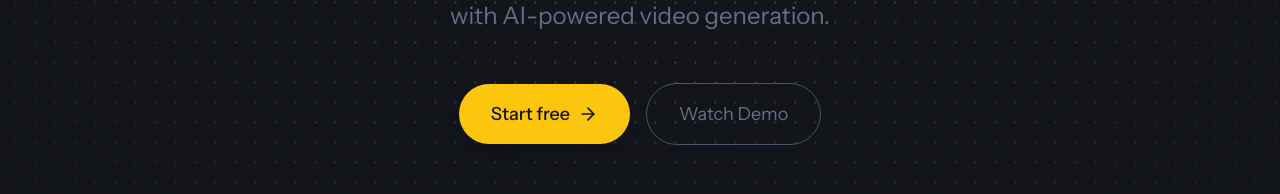
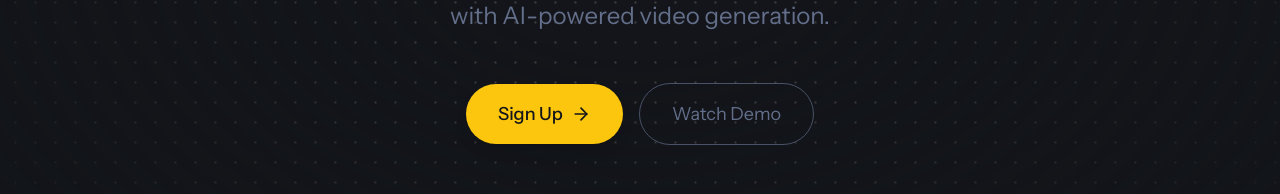
Before and after one commit to Vibe-Editor/home, a Next.js app: page / in a window 1280 px wide. Shown: the part 453-647 px from the top of the page. Built offline with nearby package versions, Linux system fonts and the light colour scheme.

Commit message:
added stripe_2

```diff
--- a/src/app/page.tsx
+++ b/src/app/page.tsx
@@ -289,7 +289,7 @@ function HomePage() {
               whileTap={{ scale: 0.95 }}
               transition={{ type: "spring", stiffness: 400, damping: 17 }}
             >
-              Start free
+              Sign Up
               <motion.div whileHover={{ x: 4 }} transition={{ type: "spring", stiffness: 400, damping: 17 }}>
                 <ArrowRight size={20} />
               </motion.div>
--- a/src/app/signup/page.tsx
+++ b/src/app/signup/page.tsx
@@ -259,7 +259,7 @@ export default function SignupPage() {
                         disabled={isSubmitting || !formData.fullName || !formData.email || !formData.useCase || !formData.teamSize || !formData.role}
                         onClick={handleStripe}
                       >
-                        {isSubmitting ? "Redirecting to Payment..." : <>Pay with Stripe <ArrowRight size={18} className="inline ml-2" /></>}
+                        {isSubmitting ? "Redirecting to Payment..." : <>Pay with Stripe</>}
                       </button>
                       <button
                         type="button"
```
Also changed, not shown: package.json (+4 -4 lines), 2 other files (tests, documents, lock files or other folders).
